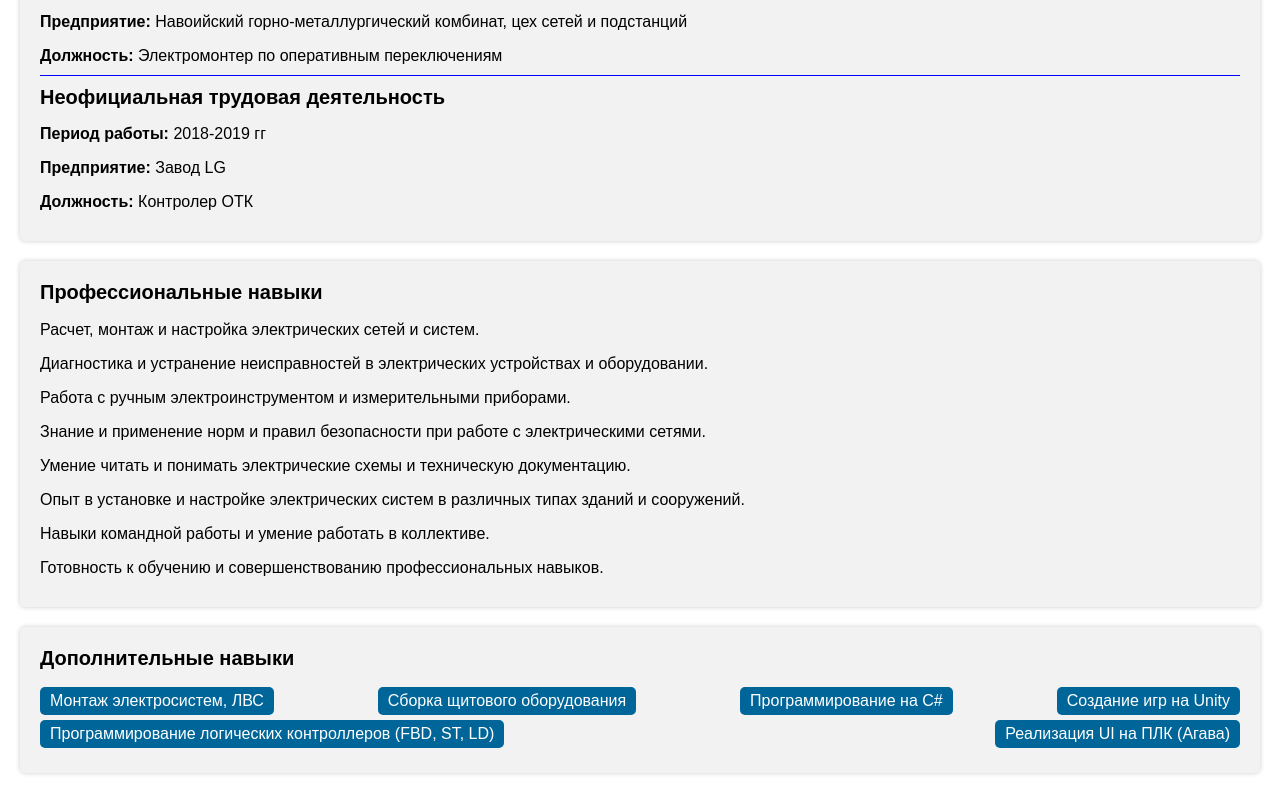
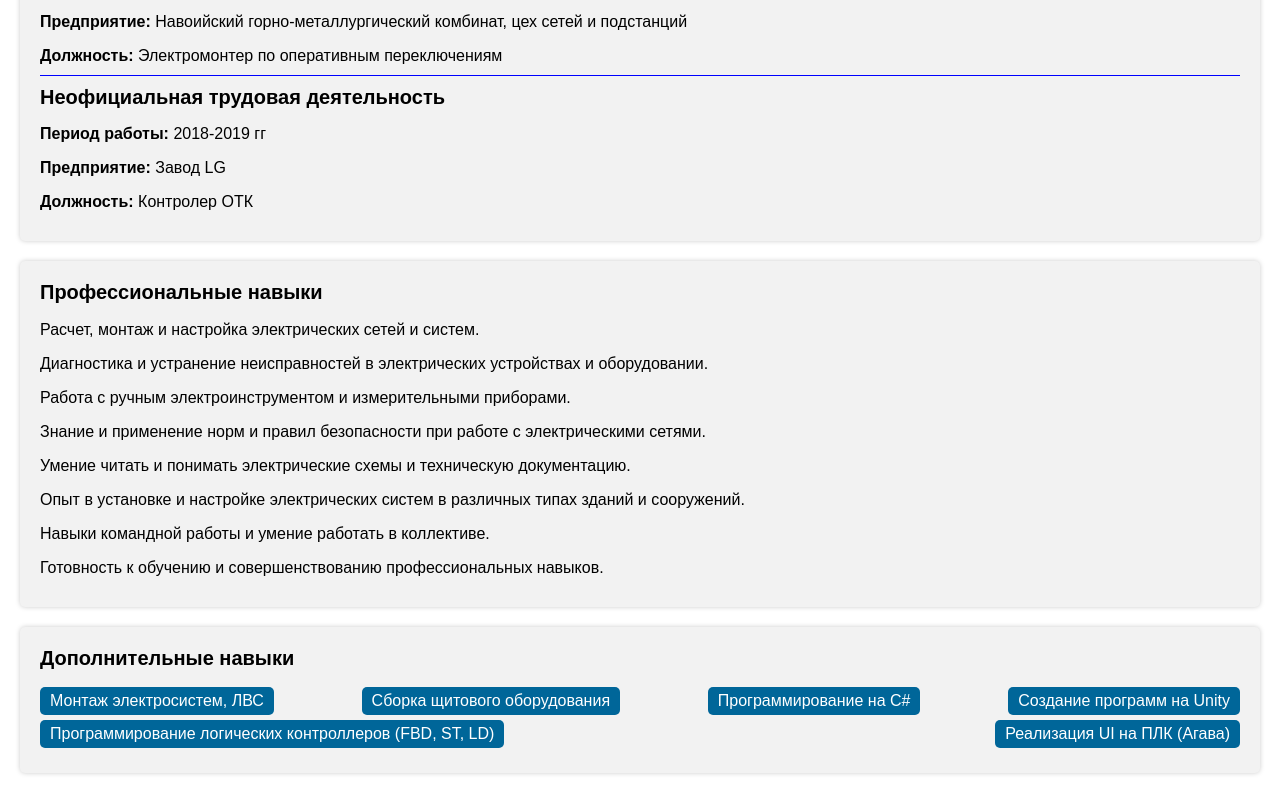
Before and after one commit to Mazday21/site, a plain HTML site: page index.html in a window 1280 px wide. Shown: the part 1589-2382 px from the top of the page. Drawn offline with Linux system fonts and the light colour scheme.

Commit message:
доп навыки

```diff
--- a/index.html
+++ b/index.html
@@ -178,7 +178,7 @@
    <div class="skill">Монтаж электросистем, ЛВС</div>
    <div class="skill">Сборка щитового оборудования</div>
    <div class="skill">Программирование на C#</div>
-   <div class="skill">Создание игр на Unity</div>
+   <div class="skill">Создание программ на Unity</div>
    <div class="skill">Программирование логических контроллеров (FBD, ST, LD)</div>
    <div class="skill">Реализация UI на ПЛК (Агава)</div>
   </div>
```
